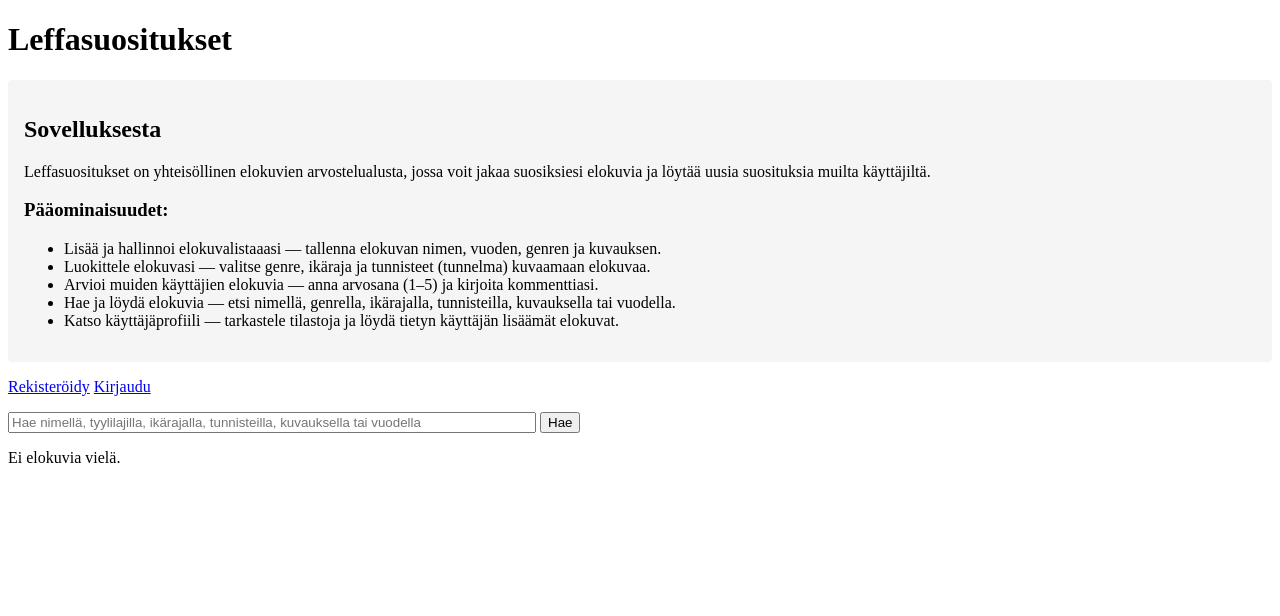
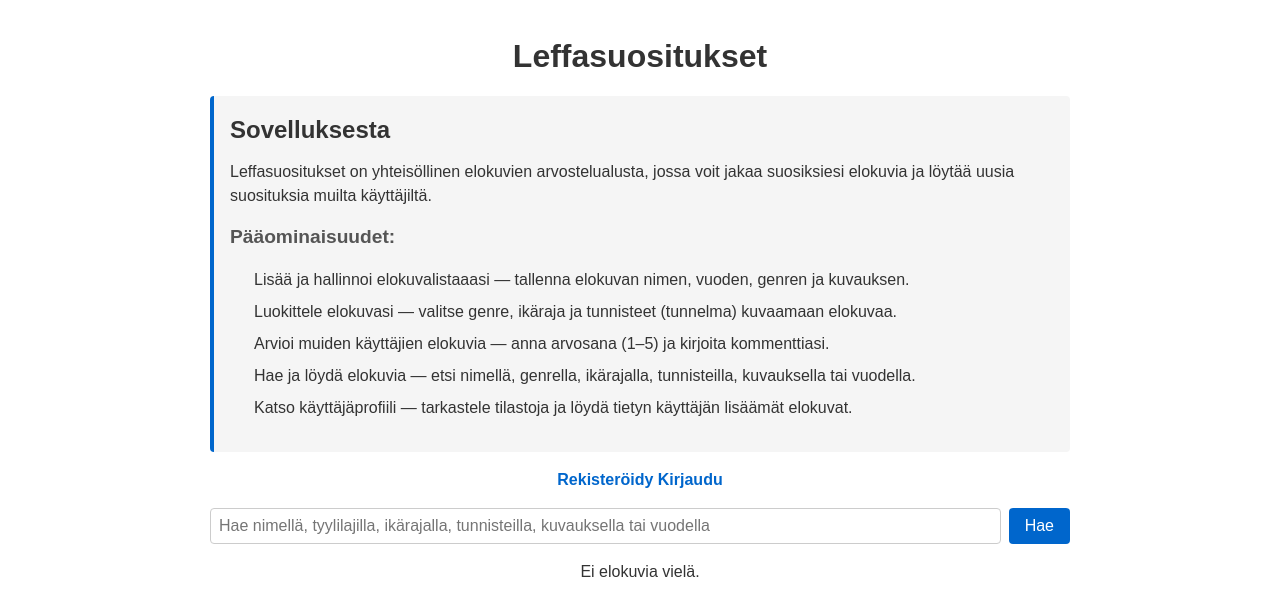
Before and after one commit to BoddyGus/Leffasuositukset, a Flask app: page / in a window 1280 px wide. Shown: the top 616 px of the page. Run offline with Flask 3, Linux system fonts and the light colour scheme; data that the repository does not hold is empty.

Commit message:
Add self-made CSS with centered layout and styled components
- Create static/style.css with clean, simple design (no frameworks).
- Center page content with 900px max-width.
- Style form inputs, buttons, and navigation with consistent spacing.
- Edit (blue) and delete (red) buttons with equal height (44px) on same line.
- Link CSS in all 7 templates for unified styling.

```diff
--- /dev/null
+++ b/static/style.css
@@ -0,0 +1,252 @@
+
+* {
+    margin: 0;
+    padding: 0;
+    box-sizing: border-box;
+}
+
+body {
+    font-family: Arial, sans-serif;
+    line-height: 1.5;
+    color: #333;
+    background-color: #fff;
+    margin: 0 auto;
+    max-width: 900px;
+    padding: 0 20px;
+}
+
+h1 {
+    margin: 1em 0 0.5em 0;
+    font-size: 2em;
+    color: #333;
+    text-align: center;
+}
+
+h2 {
+    margin: 1em 0 0.5em 0;
+    font-size: 1.5em;
+    color: #333;
+}
+
+h3 {
+    margin: 0.8em 0 0.3em 0;
+    font-size: 1.2em;
+    color: #555;
+}
+
+a {
+    color: #0066cc;
+    text-decoration: none;
+}
+
+a:hover {
+    text-decoration: underline;
+}
+
+form {
+    margin: 1em 0;
+    padding: 0;
+}
+
+form p {
+    margin: 1em 0;
+}
+
+form label {
+    display: block;
+    margin: 0.5em 0 0.3em 0;
+    font-weight: bold;
+}
+
+form input[type="text"],
+form input[type="password"],
+form input[type="number"],
+form select,
+form textarea {
+    width: 100%;
+    padding: 0.5em;
+    border: 1px solid #ccc;
+    border-radius: 4px;
+    font-size: 1em;
+    font-family: Arial, sans-serif;
+}
+
+form textarea {
+    resize: vertical;
+    min-height: 100px;
+}
+
+form input[type="submit"],
+form input[type="button"] {
+    padding: 0.6em 1.2em;
+    background-color: #0066cc;
+    color: white;
+    border: none;
+    border-radius: 4px;
+    font-size: 1em;
+    cursor: pointer;
+    margin-right: 0.5em;
+    margin-top: 1em;
+}
+
+form input[type="submit"]:hover,
+form input[type="button"]:hover {
+    background-color: #0052a3;
+}
+
+form input[type="checkbox"] {
+    margin-right: 0.3em;
+}
+
+form input[type="checkbox"] + label {
+    display: inline;
+    margin: 0;
+    font-weight: normal;
+}
+
+ul {
+    list-style: none;
+    margin: 1em 0;
+    padding: 0;
+}
+
+ul li {
+    margin: 1.5em 0;
+    padding: 1em;
+    border: 1px solid #eee;
+    border-radius: 4px;
+    background-color: #fafafa;
+}
+
+ul li strong {
+    display: block;
+    font-size: 1.1em;
+    margin-bottom: 0.3em;
+}
+
+ul li strong a {
+    color: #0066cc;
+}
+
+ul li em {
+    display: block;
+    margin: 0.5em 0;
+    color: #666;
+    font-style: italic;
+}
+
+ul li form {
+    margin-top: 0.8em;
+    padding-top: 0.8em;
+    border-top: 1px solid #ddd;
+    display: inline-flex;
+    gap: 0.5em;
+    align-items: center;
+}
+
+ul li form a {
+    padding: 0 1.5em;
+    background-color: #0066cc;
+    color: white;
+    border-radius: 4px;
+    display: inline-flex;
+    align-items: center;
+    justify-content: center;
+    text-decoration: none;
+    font-size: 1em;
+    height: 44px;
+    white-space: nowrap;
+}
+
+ul li form a:hover {
+    background-color: #0052a3;
+    text-decoration: none;
+}
+
+ul li form input[type="submit"] {
+    margin: 0;
+    padding: 0 1.5em;
+    font-size: 1em;
+    background-color: #cc0000;
+    height: 44px;
+    border: none;
+    border-radius: 4px;
+    cursor: pointer;
+    white-space: nowrap;
+}
+
+ul li form input[type="submit"]:hover {
+    background-color: #990000;
+}
+
+form[method="get"] {
+    margin: 1.5em 0;
+    display: flex;
+    gap: 0.5em;
+}
+
+form[method="get"] input[type="text"] {
+    flex: 1;
+    width: 100%;
+    min-width: 200px;
+}
+
+form[method="get"] input[type="submit"] {
+    width: auto;
+    margin: 0;
+    padding: 0.5em 1em;
+}
+
+section {
+    margin: 1.5em 0;
+    padding: 1em;
+    background-color: #f0f0f0;
+    border-left: 4px solid #0066cc;
+    border-radius: 4px;
+}
+
+section h2 {
+    margin-top: 0;
+}
+
+section ul {
+    margin-left: 1.5em;
+}
+
+section li {
+    background-color: transparent;
+    border: none;
+    padding: 0;
+    margin: 0.5em 0;
+}
+
+small {
+    display: block;
+    color: #999;
+    font-size: 0.9em;
+    margin-top: 0.2em;
+}
+
+li[style*="color:"] {
+    list-style: none;
+    padding: 0.8em;
+    margin: 0.5em 0;
+    border-radius: 4px;
+    border-left: 4px solid #ccc;
+}
+
+hr {
+    margin: 1.5em 0;
+    border: none;
+    border-top: 1px solid #ddd;
+}
+
+body > p:first-of-type {
+    text-align: center;
+    margin: 0.5em 0;
+    font-weight: bold;
+}
+
+body > p {
+    text-align: center;
+}
--- a/templates/edit_item.html
+++ b/templates/edit_item.html
@@ -3,6 +3,7 @@
 <head>
   <title>Muokkaa elokuvaa</title>
   <meta charset="utf-8" />
+  <link rel="stylesheet" href="{{ url_for('static', filename='style.css') }}" />
 </head>
 <body>
   <h1>Muokkaa elokuvaa</h1>
--- a/templates/index.html
+++ b/templates/index.html
@@ -3,6 +3,7 @@
 <head>
   <title>Leffasuositukset</title>
   <meta charset="utf-8" />
+  <link rel="stylesheet" href="{{ url_for('static', filename='style.css') }}" />
 </head>
 <body>
   {% with messages = get_flashed_messages(with_categories=True) %}
--- a/templates/item_detail.html
+++ b/templates/item_detail.html
@@ -3,6 +3,7 @@
 <head>
   <meta charset="utf-8" />
   <title>{{ item.title }} – Elokuva</title>
+  <link rel="stylesheet" href="{{ url_for('static', filename='style.css') }}" />
   <style>
     .multiline { white-space: pre-line; }
     .muted { color: #555; font-size: 0.95em; }
--- a/templates/login.html
+++ b/templates/login.html
@@ -3,6 +3,7 @@
 <head>
   <title>Kirjautuminen</title>
   <meta charset="utf-8" />
+  <link rel="stylesheet" href="{{ url_for('static', filename='style.css') }}" />
 </head>
 <body>
 
--- a/templates/new_item.html
+++ b/templates/new_item.html
@@ -3,6 +3,7 @@
 <head>
   <title>Lisää elokuva</title>
   <meta charset="utf-8" />
+  <link rel="stylesheet" href="{{ url_for('static', filename='style.css') }}" />
 </head>
 <body>
   <h1>Lisää elokuva</h1>
--- a/templates/register.html
+++ b/templates/register.html
@@ -3,6 +3,7 @@
 <head>
   <title>Rekisteröinti</title>
   <meta charset="utf-8" />
+  <link rel="stylesheet" href="{{ url_for('static', filename='style.css') }}" />
 </head>
 <body>
 
--- a/templates/user_profile.html
+++ b/templates/user_profile.html
@@ -3,6 +3,7 @@
 <head>
   <meta charset="utf-8" />
   <title>Käyttäjä: {{ username }}</title>
+  <link rel="stylesheet" href="{{ url_for('static', filename='style.css') }}" />
 </head>
 <body>
 
```
